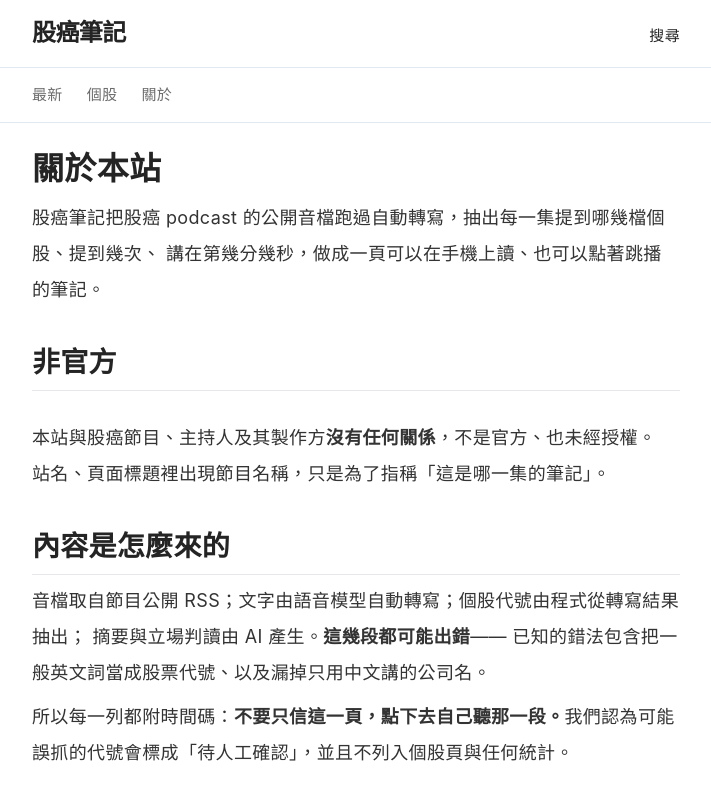
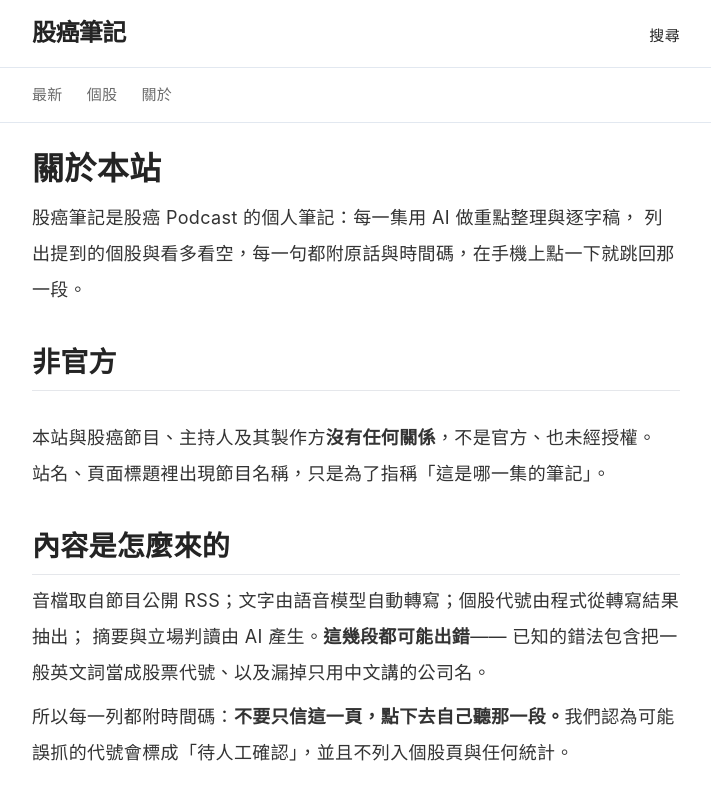
Before and after one commit to ryvn-dev/gooaye-notes, a Next.js app: page /gooaye-notes/about in a window 1280 px wide. Shown: the top 800 px of the page, without its empty margins (284-995 px from the left). Built offline with nearby package versions, Linux system fonts and the light colour scheme; no server answers.

Commit message:
Drop the tagline and put the search terms in one footnote (RF-1107)
Change-Kind: data

```diff
--- a/app/about/page.tsx
+++ b/app/about/page.tsx
@@ -19,8 +19,8 @@ export default function About() {
     <>
       <h1 className="">關於本站</h1>
       <p className="mt-2">
-        {site.name}把股癌 podcast 的公開音檔跑過自動轉寫，抽出每一集提到哪幾檔個股、提到幾次、
-        講在第幾分幾秒，做成一頁可以在手機上讀、也可以點著跳播的筆記。
+        {site.name}是股癌 Podcast 的個人筆記：每一集用 AI 做重點整理與逐字稿，
+        列出提到的個股與看多看空，每一句都附原話與時間碼，在手機上點一下就跳回那一段。
       </p>
 
       <Section h="非官方">
--- a/app/layout.tsx
+++ b/app/layout.tsx
@@ -6,7 +6,7 @@ import { site, abs } from '@/lib/site';
 
 export const metadata: Metadata = {
   metadataBase: new URL(site.url),
-  title: { default: `${site.name}｜${site.tagline}`, template: `%s｜${site.name}` },
+  title: { default: site.name, template: `%s｜${site.name}` },
   description: site.description,
   alternates: { canonical: '/' },
   openGraph: {
@@ -14,10 +14,11 @@ export const metadata: Metadata = {
     siteName: site.name,
     locale: 'zh_TW',
     url: abs('/'),
-    title: `${site.name}｜${site.tagline}`,
+    title: site.name,
     description: site.description,
   },
-  twitter: { card: 'summary', title: `${site.name}｜${site.tagline}`, description: site.description },
+  twitter: { card: 'summary', title: site.name, description: site.description },
+  keywords: [...site.keywords],
   robots: { index: true, follow: true },
 };
 
@@ -32,6 +33,19 @@ export default function RootLayout({ children }: { children: React.ReactNode })
   return (
     <html lang="zh-Hant-TW">
       <body className="antialiased">
+        <script
+          type="application/ld+json"
+          dangerouslySetInnerHTML={{
+            __html: JSON.stringify({
+              '@context': 'https://schema.org',
+              '@type': 'WebSite',
+              name: site.name,
+              url: abs('/'),
+              description: site.description,
+              inLanguage: 'zh-Hant-TW',
+            }),
+          }}
+        />
         <header className="border-b border-slate-200">
           <div className="mx-auto flex max-w-[680px] items-baseline gap-3 px-4 py-4">
             <Link href="/" className="font-serif text-2xl font-bold tracking-tight">
--- a/app/page.tsx
+++ b/app/page.tsx
@@ -5,15 +5,17 @@ import StanceTagRow from '@/components/StanceTagRow';
 import { site, abs } from '@/lib/site';
 
 export const metadata: Metadata = {
-  title: `股癌 重點筆記｜每集提到哪幾檔、講在第幾分鐘`,
+  title: '股癌筆記',
   description: site.description,
   alternates: { canonical: abs('/') },
+  keywords: [...site.keywords],
 };
 
 export default function Home() {
   const idx = getIndex();
 
   return (
+    <>
     <ul className="divide-y divide-[#eee]">
       {idx.episodes.map((e) => (
         <li key={e.slug}>
@@ -44,5 +46,10 @@ export default function Home() {
         </li>
       ))}
     </ul>
+    <p className="mt-8 text-[13px] leading-7 text-[#6b6b6b]">
+      股癌 Podcast 的個人筆記：每一集用 AI 做重點整理與逐字稿，列出提到的個股、看多看空與原話時間碼，
+      點一下就能跳回那一段自己聽。
+    </p>
+    </>
   );
 }
--- a/content/index.json
+++ b/content/index.json
@@ -1,6 +1,6 @@
 {
   "schema_version": 1,
-  "generated_at": "2026-09-20T21:43:17.878Z",
+  "generated_at": "2026-09-20T21:57:33.361Z",
   "episode_count": 3,
   "coverage": {
     "from": "2026-09-12",
--- a/lib/site.ts
+++ b/lib/site.ts
@@ -2,7 +2,19 @@ export const site = {
   name: '股癌筆記',
   tagline: '非官方 · AI 整理',
   description:
-    '股癌 podcast 的每集重點筆記：提到哪幾檔個股、講在第幾分幾秒、可以直接跳著聽。非官方、非投資建議。',
+    '股癌 Podcast 逐字稿與個人筆記：AI 重點整理、每集提到的個股與看多看空、原話與時間碼，手機上直接跳著聽。',
+  keywords: [
+    '股癌',
+    '股癌 Podcast',
+    '股癌逐字稿',
+    '股癌筆記',
+    '股癌重點整理',
+    'AI 重點整理',
+    '每集提到的個股',
+    '看多看空',
+    '時間碼',
+    '個人筆記',
+  ],
   url: process.env.NEXT_PUBLIC_SITE_URL ?? 'https://ryvn-dev.github.io/gooaye-notes',
   locale: 'zh-TW',
   contact: 'austenpsy@gmail.com',
--- a/scripts/build-content.mjs
+++ b/scripts/build-content.mjs
@@ -250,7 +250,7 @@ fs.writeFileSync(
   path.resolve(import.meta.dirname, '..', 'public', 'llms.txt'),
   `# 股癌筆記（非官方 · AI 整理）
 
-> 股癌 podcast 的第三方整理：每一集提到哪幾檔個股、模型讀到的立場、原話與時間碼。
+> 股癌 Podcast 逐字稿與個人筆記：AI 重點整理、每集提到的個股與看多看空、原話與時間碼。
 > 非官方，與節目及其製作方無關。非投資建議。站上不提供買賣、目標價、勝率或報酬統計。
 
 ## 資料範圍
```
Also changed, not shown: public/llms.txt.
